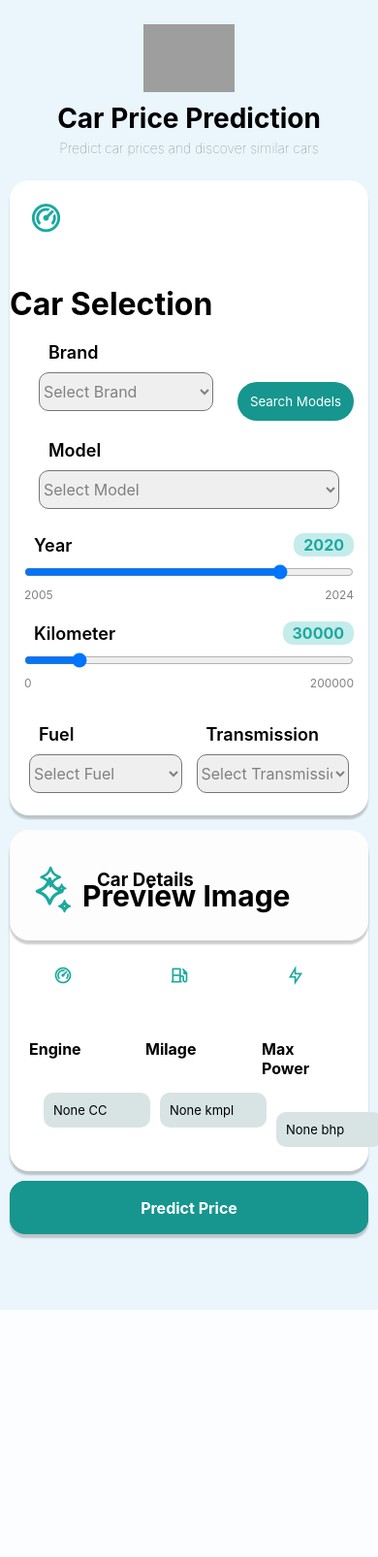
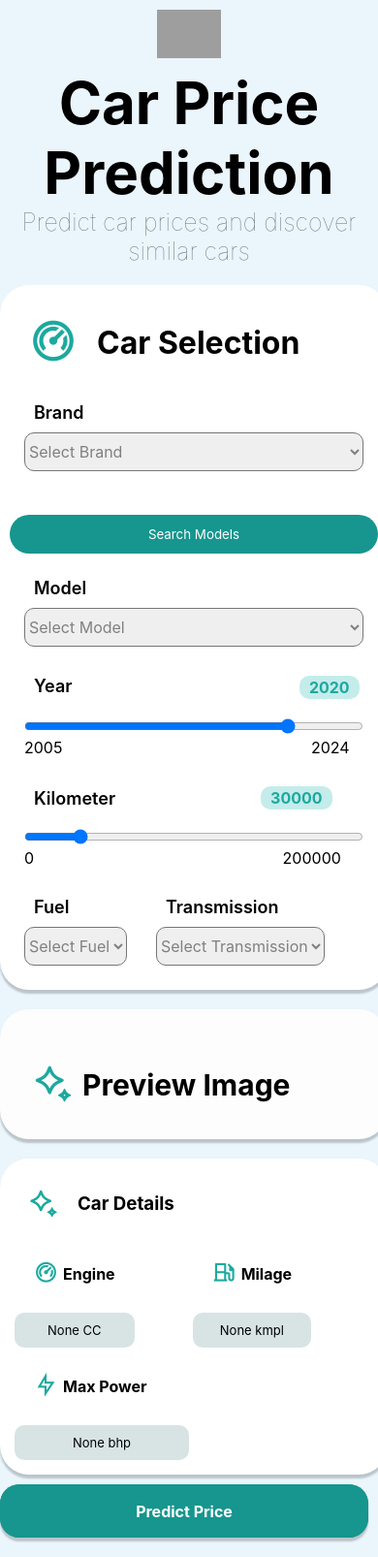
Before and after one commit to AaryaMahajan09/Car-Price-Prediction, a Flask app: page / in a window 390 px wide. Shown: the whole page at 97% size. Before the commit the page ends 1351 px from the top, so only its background shows below. Run offline with Flask 3, Linux system fonts and the light colour scheme; parts of the project's set-up code (start-up, migrations or seed data) failed here and were passed over; some libraries are stand-ins or nearby versions; grey boxes are pictures that could not be loaded.

Commit message:
updated mobile ui

```diff
--- a/static/style.css
+++ b/static/style.css
@@ -2,7 +2,6 @@
     margin: 0%;
     padding: 0%;
     font-family: 'Inter', sans-serif;
-    box-sizing: border-box;
 }
 html,body{
     height: 100%;
@@ -11,10 +10,15 @@ html,body{
 }
 
 header{
-    padding: 20px 10px 10px;
+    height: 20%;
+    width: 100%;
+
 }
 
+
+
 .logo{
+    height: 55%;
     display: flex;
     justify-content: center;
 }
@@ -30,7 +34,6 @@ header{
 h1{
     display: flex;
     justify-content: center;
-    text-align: center;
 }
 
 h2{
@@ -39,7 +42,6 @@ h2{
     opacity: 0.5;
     font-weight: lighter;
     font-size: larger;
-    text-align: center;
 }
 
 main{
@@ -104,7 +106,6 @@ main{
     font-weight: bold;
     font-size: large;
     border: 0;
-    cursor: pointer;
 }
 
 .box4 button:hover{
@@ -113,7 +114,6 @@ main{
 
 .box5{
     height: 10%;
-    min-height: 30px;
 }
 
 .recommendations{
@@ -125,6 +125,7 @@ main{
     display: flex;
     height: 100%;
     width: 100%;
+
 }
 
 .cards{
@@ -176,6 +177,7 @@ select{
 :in-range{
     width: 80%;
     margin-top: 20px;
+
 }
 
 .yearValue{
@@ -214,6 +216,7 @@ select{
 }
 
 .emoji{
+
     padding: 20px;
     padding-right: 5px;
     margin-left: 5px;
@@ -235,7 +238,7 @@ select{
 
 .preview-image{
     width: 90%;
-    height: fit-content;
+    height:fit-content;
     margin: 20px;
 }
 
@@ -246,9 +249,10 @@ select{
     color: gray;
 }
 
+
 .recommended-image{
     width: 95%;
-    height: fit-content;
+    height:fit-content;
     margin-top: 10px;
 }
 
@@ -296,6 +300,7 @@ hr{
     margin: 5px;
 }
 
+
 .box1 button{
     width: 150px;
     height: 40px;
@@ -304,318 +309,194 @@ hr{
     border: 0;
     background-color: rgb(22, 150, 142);
     color: white;
-    cursor: pointer;
 }
 
 .box1 button:hover{
     background-color: rgb(28, 169, 159);
 }
 
-/* ==============================
-   📱 MOBILE RESPONSIVENESS
-   ============================== */
-@media (max-width: 768px) {
+@media (max-width: 768px){
 
-    /* Header */
-    header {
-        padding: 15px 15px 5px;
+    header{
+        height: auto;
     }
 
-    header h1 {
-        font-size: 28px !important;
-        text-align: center;
-        padding: 0 10px;
+    .logo img{
+        height: 50px;
     }
 
-    header h2 {
-        font-size: 14px !important;
+    h1{
+        font-size: 20px;
         text-align: center;
-        padding: 5px 10px 10px;
     }
 
-    main {
-        padding: 0;
+    h2{
+        font-size: 14px;
+        text-align: center;
     }
 
-    /* Stack side layout vertically */
-    .side {
+    main{
+        height: auto;
+        padding: 10px;
+        padding-left: 0;
+    }
+
+    .side{
         flex-direction: column;
+        margin: 0;
+    }
+
+    .box1{
         width: 100%;
-        margin: 0;
+        height: auto;
+        margin: 10px 0;
         padding: 10px;
     }
 
-    .box1 {
+    .box2{
         width: 100%;
-        margin: 0 0 15px 0;
-        border-radius: 20px;
-        padding-bottom: 15px;
+        height: auto;
+        margin: 10px 0;
+        padding: 10px;
     }
 
-    .box2 {
+    .box3{
         width: 100%;
         height: auto;
-        margin: 0 0 15px 0;
-        border-radius: 20px;
+        margin: 10px 0;
+        padding: 10px;
     }
 
-    /* Box 2 predicted price text alignment */
-    .box2 p {
-        padding-top: 25px;
+    .box4{
+        width: 100%;
+        height: 55px;
+        margin: 10px 0;
     }
 
-    /* Form layout inside box1 */
-    .box1 .only-flex {
-        flex-direction: column;
-        align-items: stretch;
+    .box4 button{
+        font-size: 16px;
     }
 
-    /* Brand + model row: keep them side by side on mobile */
-    .box1 > form > .only-flex:first-child {
-        flex-direction: row;
-        flex-wrap: wrap;
-        align-items: flex-end;
-        gap: 10px;
-        padding: 10px 15px 0;
-    }
-
-    .select-box {
-        padding: 10px 15px;
+    .select-box{
         margin-right: 0;
-        flex: 1 1 40%;
-    }
-
-    select {
-        width: 100%;
-        min-width: 0;
-    }
-
-    /* Search Models button */
-    .box1 button {
-        width: auto;
-        min-width: 120px;
-        height: 40px;
-        margin-top: 28px;
-        align-self: flex-end;
-        flex-shrink: 0;
-    }
-
-    /* Year slider */
-    .year {
         padding: 15px;
     }
 
-    .year .only-flex {
-        flex-direction: row;
+    select{
+        width: 100%;
+    }
+
+    .year, .kilometer{
+        padding: 15px;
+    }
+
+    :in-range{
+        width: 100%;
+    }
+
+    .rec-cars{
+        flex-direction: column;
+        align-items: center;
+    }
+
+    .cards{
+        width: 90%;
+        height: auto;
+        padding: 10px;
+    }
+
+    .flex-card{
+        flex-direction: column;
+        height: auto;
+    }
+
+    .preview-image,
+    .recommended-image{
+        width: 100%;
+    }
+
+    .info{
+        width: auto;
+        padding-right: 20px;
+        padding: 10px;
+        margin: 5px;
+        font-size: 13px;
+        text-align: center;
+    }
+
+    .rec-info{
+        flex-wrap: wrap;
+        font-size: 13px;
+        display: block;
+        width: 100px;
+        display: flex;
+    }
+
+    .rec-info span{
+        display: block;
+    }
+
+    .box1 button{
+        width: 100%;
+        margin-top: 20px;
+    }
+
+    .car-info h3{
+        padding: 10px;
+        font-size: 16px;
+    }
+
+    .car-info p{
+        font-size: 13px;
+        margin-left: 10px;
+    }
+
+    .rec-price{
+        margin-left: 10px;
+    }
+
+    .rec-price h3{
+        font-size: 16px;
+    }
+
+    .recommended-image{
+        border-radius: 15px;
+    }
+
+    .box3 > .only-flex{
+        flex-wrap: wrap;
+    }
+
+    .max_power{
+        width: 50%;
+        margin-left: 0 !important;
+    }
+
+    .kilometer .only-flex{
         justify-content: space-between;
         align-items: center;
     }
 
-    .year label {
-        margin-right: 0 !important;
+    .kilometer .only-flex{
+        justify-content: flex-start;
+        gap: 10px;
     }
 
-    input[type="range"] {
-        width: 100%;
-        margin-top: 8px;
+    .kilometer label{
+        margin-right: 140px !important;
     }
 
-    .range-label {
-        display: flex;
-        justify-content: space-between;
-        font-size: 12px;
-        color: gray;
-        margin-top: 4px;
+    .preview-image{
+        padding-left: 0;
+        width: 90%;
     }
 
-    /* Kilometer slider */
-    .kilometer {
-        padding: 15px;
-        padding-top: 5px;
+    form > .only-flex:first-of-type{
+        flex-direction: column;
+        gap: 10px;
     }
 
-    .kilometer .only-flex {
-        flex-direction: row;
-        justify-content: space-between;
-        align-items: center;
-    }
-
-    .kilometer label {
-        margin-right: 0 !important;
-    }
-
-    /* Fuel + Transmission row — side by side */
-    .box1 form > .only-flex:last-child {
-        flex-direction: row;
-        flex-wrap: wrap;
-        gap: 5px;
-        padding: 10px 15px;
-    }
-
-    .box1 form > .only-flex:last-child .select-box {
-        flex: 1 1 45%;
-        padding: 10px 5px;
-    }
-
-    /* Box3 - Car Details */
-    .box3 {
-        width: calc(100% - 20px);
-        height: auto;
-        margin: 10px;
-        border-radius: 20px;
-        padding-bottom: 15px;
-    }
-
-    .box3 .only-flex {
-        flex-direction: row;
-        flex-wrap: wrap;
-        gap: 10px;
-        padding: 10px;
-    }
-
-    .engine, .milage, .max_power {
-        margin: 0 !important;
-        flex: 1 1 30%;
-        min-width: 90px;
-    }
-
-    .info {
-        padding: 10px;
-        padding-right: 10px;
-        width: 100%;
-        font-size: 13px;
-    }
-
-    /* Predict Price button */
-    .box4 {
-        width: calc(100% - 20px);
-        margin: 10px;
-        height: 55px;
-        border-radius: 16px;
-    }
-
-    .box4 button {
-        border-radius: 16px;
-        font-size: 16px;
-    }
-
-    /* Recommendations heading */
-    main > h1 {
-        font-size: 20px !important;
-        padding: 10px 15px 5px;
-        text-align: center;
-    }
-
-    /* Recommendation cards — single column scroll */
-    .recommendations {
-        height: auto;
-        padding: 0 10px;
-    }
-
-    .rec-cars {
-        display: flex;
-        flex-direction: column;
-        gap: 15px;
-        padding-bottom: 10px;
-    }
-
-    .cards {
-        width: 100%;
-        height: auto;
-        border-radius: 16px;
-    }
-
-    .flex-card {
-        height: auto;
-    }
-
-    .recommended-image {
-        width: 100%;
-        margin: 0;
-        border-radius: 16px 16px 0 0;
-        overflow: hidden;
-    }
-
-    .recommended-image img {
-        width: 100%;
-        height: 180px;
-        object-fit: cover;
-        border-radius: 16px 16px 0 0;
-    }
-
-    .car-info h3 {
-        padding: 12px 15px 8px;
-        font-size: 15px;
-    }
-
-    .car-info .only-flex {
-        flex-direction: row;
-        flex-wrap: wrap;
-        gap: 8px;
-        padding-bottom: 8px;
-    }
-
-    .rec-info {
-        margin-left: 12px;
-        font-size: 13px;
-    }
-
-    hr {
-        margin-top: 10px;
-        width: 90%;
-        margin-left: 12px;
-    }
-
-    .car-info p {
-        margin-left: 15px !important;
-        margin-top: 8px;
-        font-size: 13px;
-    }
-
-    .rec-price h3 {
-        padding: 4px 0;
-        margin-left: 10px;
-        font-size: 16px;
-    }
-
-    /* Preview image in box2 */
-    .preview-image {
-        width: 95%;
-        margin: 10px auto;
-    }
-
-    .preview-image img {
-        width: 100%;
-        height: auto;
-        border-radius: 12px;
-    }
-
-    /* Icon sizes */
-    .speedometer i {
-        font-size: 35px;
-    }
-
-    .emoji i {
-        font-size: 20px;
-    }
-}
-
-/* Extra small phones */
-@media (max-width: 380px) {
-    header h1 {
-        font-size: 22px !important;
-    }
-
-    .engine, .milage, .max_power {
-        flex: 1 1 100%;
-    }
-
-    .box1 form > .only-flex:first-child {
-        flex-direction: column;
-    }
-
-    .box1 button {
-        margin-top: 5px;
+    form > .only-flex:first-of-type button{
         width: 100%;
     }
 }
```
